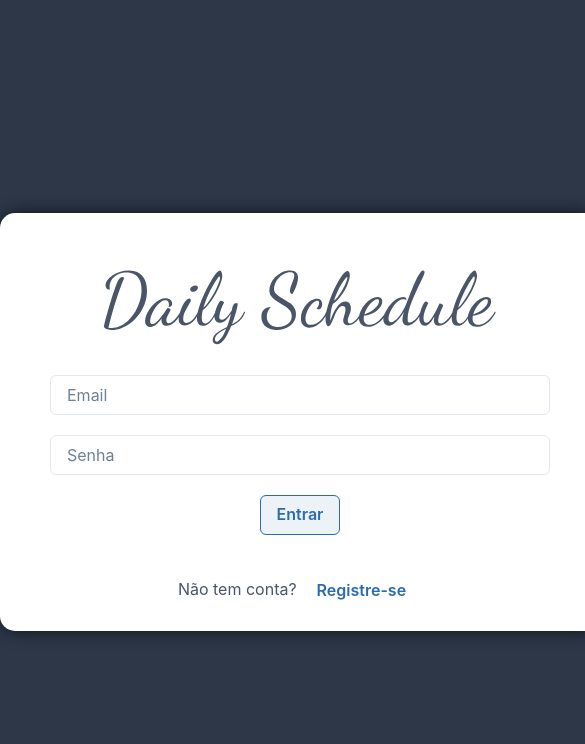
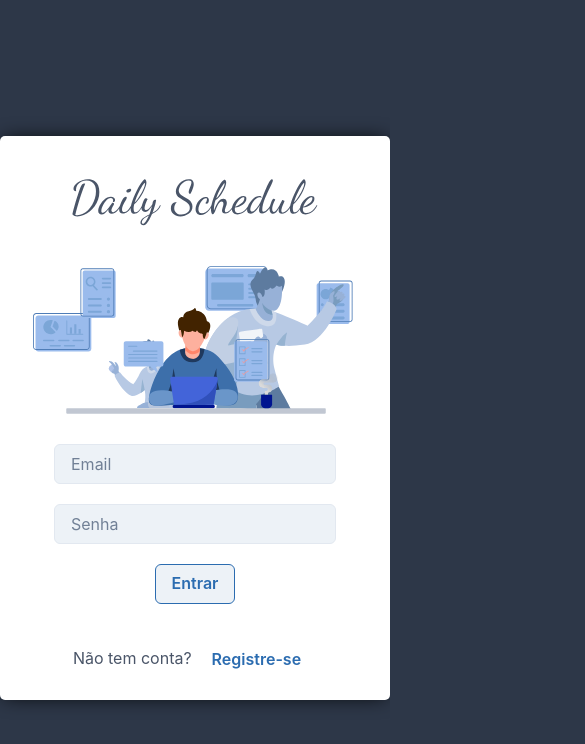
Before and after one commit to eliforte/daily-schedule, a React (Create React App) app: page / in a window 390 px wide. Shown: the top 744 px of the page, 585 px wide, since content can reach past the window. Built offline with nearby package versions, Linux system fonts and the light colour scheme.

Commit message:
style: add mobile version for `Home`

```diff
--- a/src/components/login/index.tsx
+++ b/src/components/login/index.tsx
@@ -30,14 +30,16 @@ const Login: React.FC = () => {
           gap={5}
           flexDirection="column"
           alignItems="center"
-          w={['500px']}
+          w={['100%', '500px']}
         >
           <Input
+            bg="gray.100"
             placeholder="Email"
             type="email"
             onChange={(e) => setLoginInfo({ ...loginInfo, email: e.target.value })}
           />
           <Input
+            bg="gray.100"
             placeholder="Senha"
             type="password"
             onChange={(e) => setLoginInfo({ ...loginInfo, password: e.target.value })}
--- a/src/components/register/index.tsx
+++ b/src/components/register/index.tsx
@@ -31,19 +31,22 @@ const Register: React.FC = () => {
           gap={5}
           flexDirection="column"
           alignItems="center"
-          w={['500px']}
+          w={['100%', '500px']}
         >
           <Input
             placeholder="Nome"
+            bg="gray.100"
             type="text"
             onChange={(e) => setRegisterInfo({ ...register, name: e.target.value })}
           />
           <Input
+            bg="gray.100"
             placeholder="Email"
             type="email"
             onChange={(e) => setRegisterInfo({ ...register, email: e.target.value })}
           />
           <Input
+            bg="gray.100"
             placeholder="Senha"
             type="password"
             onChange={(e) => setRegisterInfo({ ...register, password: e.target.value })}
--- a/src/pages/home/index.tsx
+++ b/src/pages/home/index.tsx
@@ -7,6 +7,7 @@ import {
   Button,
   Center,
   Image,
+  Flex,
 } from '@chakra-ui/react';
 import { useNavigate } from 'react-router-dom';
 import Login from '../../components/login';
@@ -35,12 +36,15 @@ const Home: React.FC = () => {
 
   return (
     <Grid
-      templateColumns="1fr 1fr"
+      templateColumns={['1fr', '1fr', '1fr', '1fr', '1fr 1fr']}
       height="100vh"
       alignItems="center"
       justifyItems="center"
+      maxWidth="100%"
     >
-      <GridItem>
+      <GridItem
+        display={['none', 'none', 'none', 'block']}
+      >
         <Lottie
           isClickToPauseDisabled
           options={defaultOptions}
@@ -48,14 +52,24 @@ const Home: React.FC = () => {
       </GridItem>
       <GridItem
         backgroundColor="white"
-        w={['600px']}
         p={5}
         alignItems="center"
         gap={5}
-        borderRadius="15px"
+        borderRadius="5px"
         boxShadow="0px 0px 20px -4px #000000"
+        mb="0.5rem"
       >
         <Image src="title.svg" alt="daily schedule" />
+        <Flex
+          display={['block', 'block', 'block', 'none']}
+          w="100%"
+          alignItems="center"
+        >
+          <Lottie
+            isClickToPauseDisabled
+            options={defaultOptions}
+          />
+        </Flex>
         {
           loginOrRegister === 'login' ? <Login /> : <Register />
         }
```
